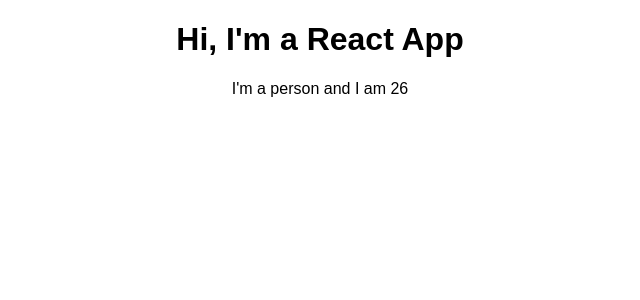
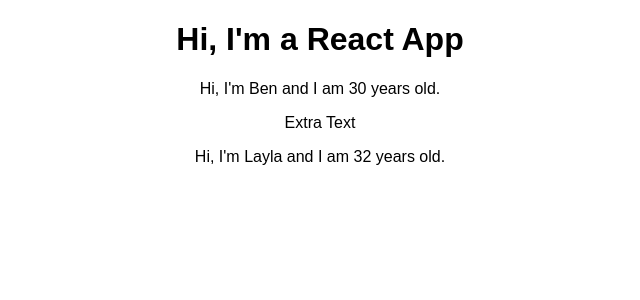
Before and after one commit to Kagan-benjamin/ReactPractice, a React (Create React App) app in the folder react-playground/: page / in a window 1280 px wide. Shown: the top 300 px of the page, without its empty margins (320-960 px from the left). Built offline with nearby package versions, Linux system fonts and the light colour scheme.

Commit message:
React Props

```diff
--- a/react-playground/src/App.js
+++ b/react-playground/src/App.js
@@ -7,7 +7,8 @@
     return (
       <div className="App">
         <h1>Hi, I'm a React App</h1>
-        <Person />
+        <Person name='Ben' age='30'> Extra Text </Person>
+        <Person name='Layla' age='32'/>
       </div>
     );
     // return React.createElement('div', {className: 'App'},
--- a/react-playground/src/Person/Person.js
+++ b/react-playground/src/Person/Person.js
@@ -2,7 +2,12 @@
 
 // Functional React Component //
 
-const person = () => {
-    return <p>I'm a person and I am {Math.floor(Math.random() * 30)}</p>
+const person = (props) => {
+    return (
+        <div>
+            <p>Hi, I'm {props.name} and I am {props.age} years old.</p>
+            <p>{props.children}</p>
+        </div>
+    )
 };
 export default person;
```
